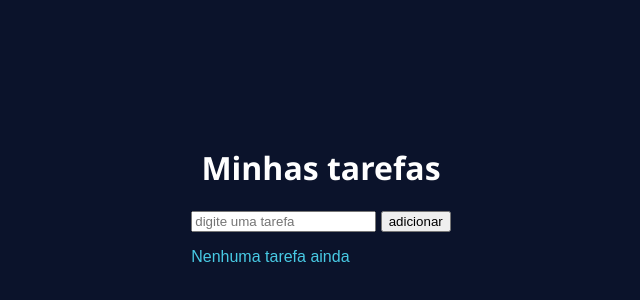
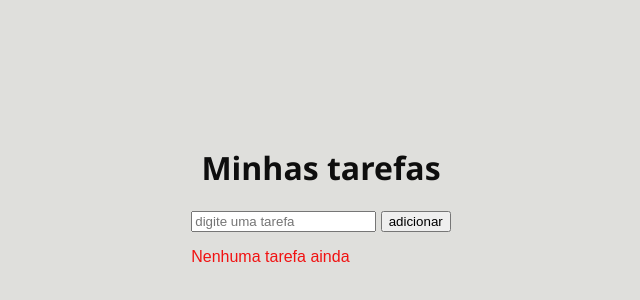
Before and after one commit to Miguel3-sgf/trabalho-dom, a plain HTML site: page index.html in a window 1280 px wide. Shown: the part 206-506 px from the top of the page, without its empty margins (319-959 px from the left). Drawn offline with Linux system fonts and the light colour scheme.

Commit message:
segundo commit

```diff
--- a/style.css
+++ b/style.css
@@ -1,7 +1,7 @@
 body {
     font-family: Arial, sans-serif;
-    background-color: #0b132b; /* Azul escuro fosco (confortável para os olhos) */
-    color: #48cae4;            /* Azul claro/ciano (com ótimo contraste no fundo escuro) */
+    background-color: #181a0223; /* Azul escuro fosco (confortável para os olhos) */
+    color: #f11212;            /* Azul claro/ciano (com ótimo contraste no fundo escuro) */
     margin: 0;
     padding: 20px;
     display: flex;
@@ -13,7 +13,7 @@ body {
 
   h1 {
     font-family: 'Segoe UI', Tahoma, Geneva, Verdana, sans-serif;
-    color: #ffffff;            /* Branco puro para destacar bem o título principal */
+    color: #0e0e0e;            /* Branco puro para destacar bem o título principal */
     margin-top: 0;
     text-align: center;
   }
```
